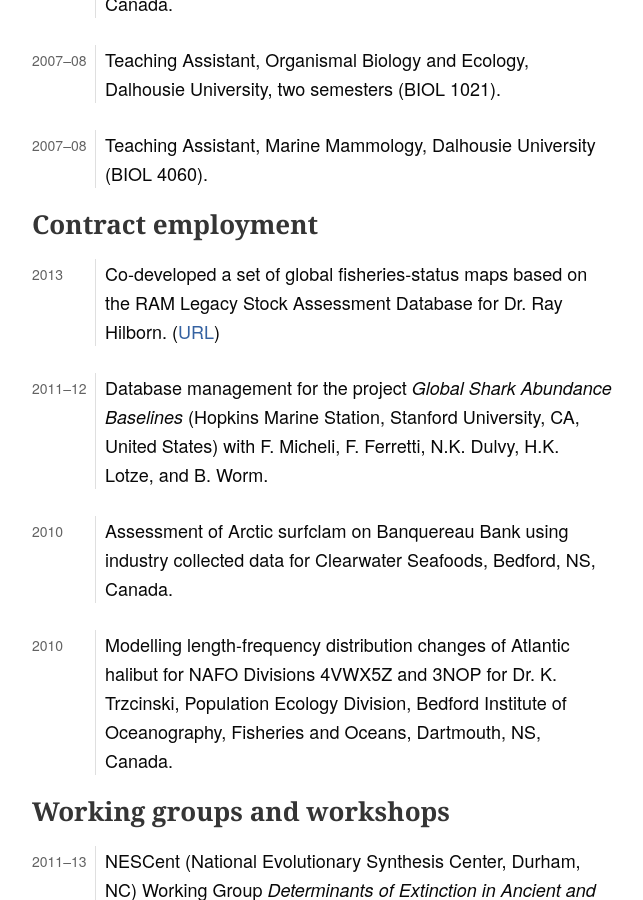
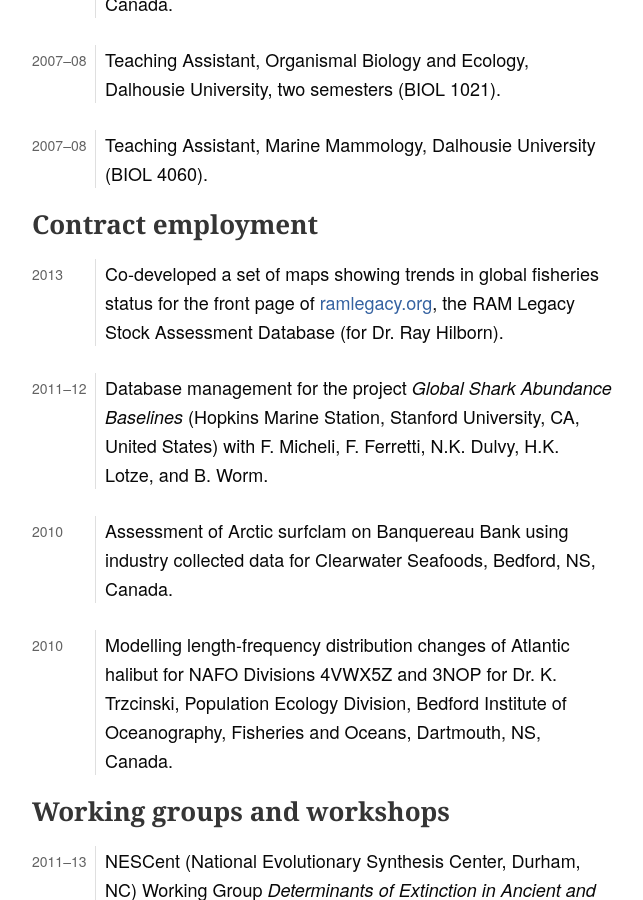
Before and after one commit to seananderson/seananderson.ca, a Jekyll site: the page built from cv.html, in a window 1280 px wide and 900 px high, scrolled down 8345 px. Shown: the whole window, without its empty margins (318-961 px from the left). Built offline with Jekyll 4.4.1, drawn with Linux system fonts in a browser that asks for light colours; Markdown is read by kramdown in place of the engine named in the settings; comment, search, counter and statistics services are not loaded.

Commit message:
Change line about RAM legacy databae

```diff
--- a/AndersonCV.txt
+++ b/AndersonCV.txt
@@ -418,9 +418,9 @@
 ===================
 
 2013
-:   Co-developed a set of global fisheries-status maps based on the RAM
-    Legacy Stock Assessment Database for Dr. Ray Hilborn.
-    ([URL](http://ramlegacy.org/))
+:   Co-developed a set of maps showing trends in global fisheries status
+    for the front page of [ramlegacy.org](http://ramlegacy.org/), the
+    RAM Legacy Stock Assessment Database (for Dr. Ray Hilborn).
 
 2011--12
 :   Database management for the project *Global Shark Abundance
--- a/cv.html
+++ b/cv.html
@@ -218,7 +218,7 @@
 <h1 id="contract-employment">Contract employment</h1>
 <dl>
 <dt>2013</dt>
-<dd><p>Co-developed a set of global fisheries-status maps based on the RAM Legacy Stock Assessment Database for Dr. Ray Hilborn. (<a href="http://ramlegacy.org/">URL</a>)</p>
+<dd><p>Co-developed a set of maps showing trends in global fisheries status for the front page of <a href="http://ramlegacy.org/">ramlegacy.org</a>, the RAM Legacy Stock Assessment Database (for Dr. Ray Hilborn).</p>
 </dd>
 <dt>2011–12</dt>
 <dd><p>Database management for the project <em>Global Shark Abundance Baselines</em> (Hopkins Marine Station, Stanford University, CA, United States) with F. Micheli, F. Ferretti, N.K. Dulvy, H.K. Lotze, and B. Worm.</p>
```
Also changed, not shown: cv-pandoc.md (+3 -3 lines), 1 other file.
